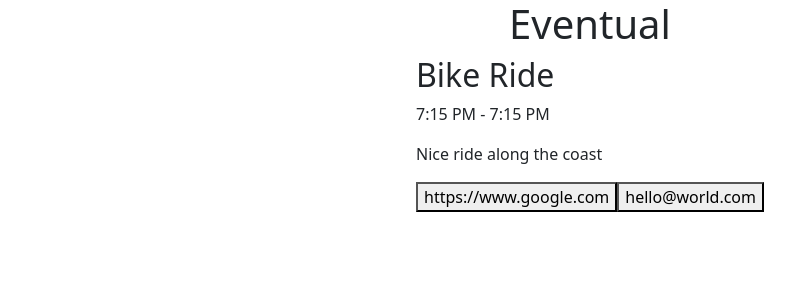
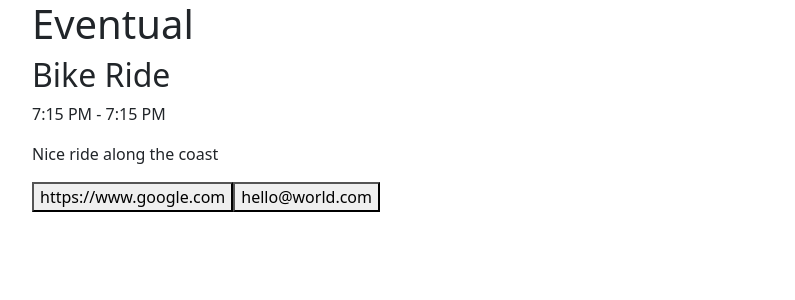
Before and after one commit to bldg14/eventual, a React (Create React App) app: page / in a window 1280 px wide. Shown: the top 300 px of the page, without its empty margins (50-845 px from the left). Built offline with nearby package versions, Linux system fonts and the light colour scheme.

Commit message:
Use imported React-Bootstrap components in layout instead of utility classes on the div element

```diff
--- a/src/App.tsx
+++ b/src/App.tsx
@@ -6,10 +6,13 @@ import Row from 'react-bootstrap/Row';
 
 function App() {
   return (
-    <div className="App min-vh-100 d-flex flex-column align-items-center">
-      <header className="App-header">
+    <Container>
+      <Row>
+        <header>
           <h1>Eventual</h1>
         </header>
+      </Row>
+      <Row>
         <Event
           title="Bike Ride"
           description="Nice ride along the coast"
@@ -18,7 +21,8 @@ function App() {
           url="https://www.google.com"
           email="hello@world.com"
         />
-    </div>
+      </Row>
+    </Container>
   );
 }
 
```
Lines whose indentation alone changed are shown as unchanged.
